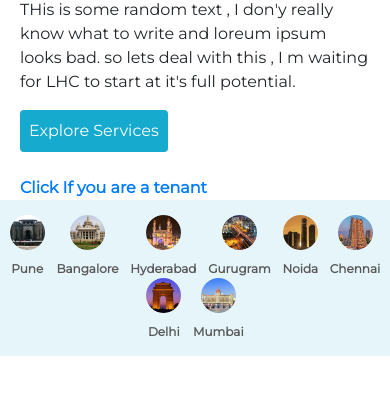
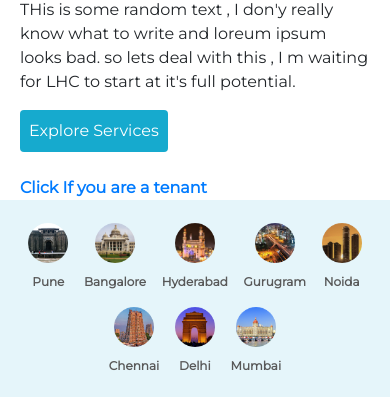
Before and after one commit to siddharth-mourya/HouseWise-Design, a plain HTML site: page index.html in a window 390 px wide. Shown: the part 437-844 px from the top of the page. Drawn offline with nearby package versions, Linux system fonts and the light colour scheme.

Commit message:
changed city banner

```diff
--- a/static/css/index.css
+++ b/static/css/index.css
@@ -230,7 +230,7 @@ nav .navbar-toggler
     /*     cities banner      */
     .city
     {
-        margin: 0 2%;
+        margin: 2% 2%;
         font-size: 12px;
         font-weight: bold;
         display: flex;
@@ -316,22 +316,7 @@ nav .navbar-toggler
         font-weight: normal;
     }
 
-    /*     cities banner      */
-    .city
-    {
-        margin: 0 1.5%;
-        font-size: 12px;
-        font-weight: bold;
-        display: flex;
-        align-items: center;
-        flex-wrap: wrap;
-        flex-direction: column;
-    }
-    .city img
-    {
-        max-width: 35px;
-        max-height: 35px;
-    }
+
 }
 
 @media (max-width: 576px)
```
